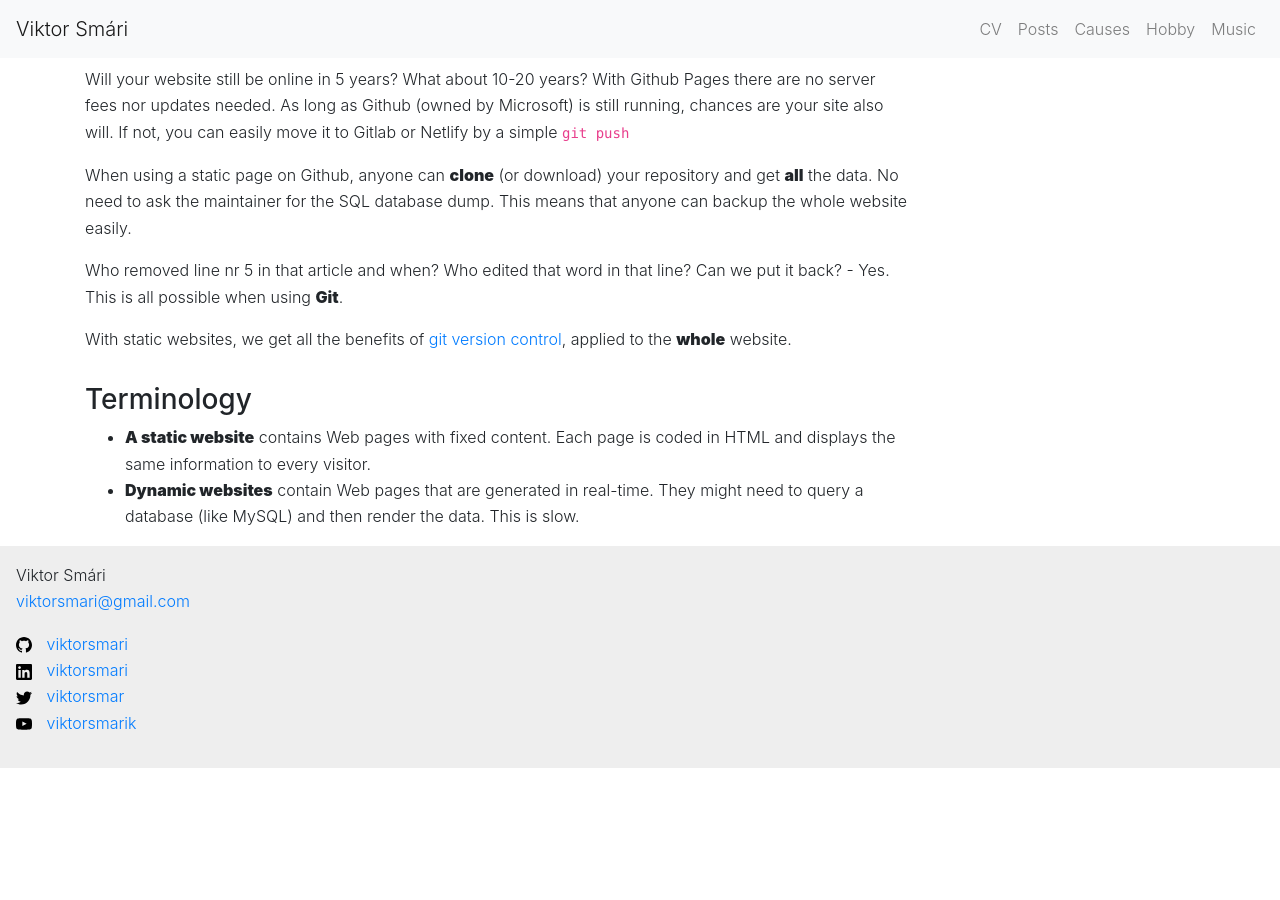
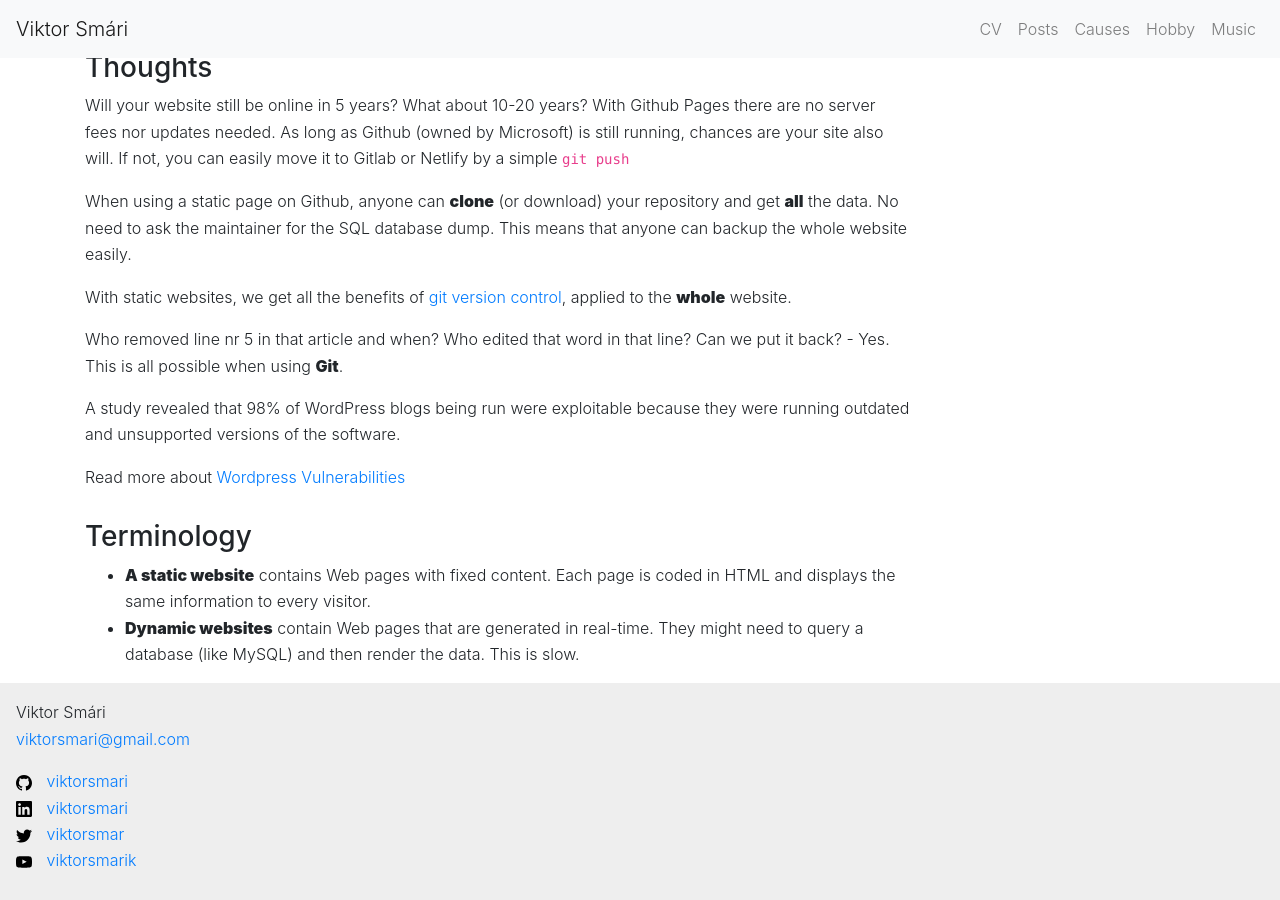
Before and after one commit to viktorsmari/viktorsmari.github.io, a Jekyll site: the page built from _posts/2019-07-14-github-pages-vs-wordpress.md, in a window 1280 px wide and 900 px high, scrolled down 2271 px. Built offline with Jekyll 4.4.1, drawn with Linux system fonts in a browser that asks for light colours; comment, search, counter and statistics services are not loaded; before the commit the page ends 3039 px from its top, so only the background shows below that; some of the changed text lies outside the part shown.

Commit message:
Add Wordpress vuln link

```diff
--- a/_posts/2019-07-14-github-pages-vs-wordpress.md
+++ b/_posts/2019-07-14-github-pages-vs-wordpress.md
@@ -83,9 +83,13 @@
 When using a static page on Github, anyone can **clone** (or download) your repository and get **all** the data. No need to ask the maintainer for the SQL database dump.
 This means that anyone can backup the whole website easily.
 
+With static websites, we get all the benefits of [git version control](https://en.wikipedia.org/wiki/Git), applied to the **whole** website.
+
 Who removed line nr 5 in that article and when? Who edited that word in that line? Can we put it back? - Yes. This is all possible when using **Git**.
 
-With static websites, we get all the benefits of [git version control](https://en.wikipedia.org/wiki/Git), applied to the **whole** website.
+A study revealed that 98% of WordPress blogs being run were exploitable because they were running outdated and unsupported versions of the software.
+
+Read more about [Wordpress Vulnerabilities](https://en.wikipedia.org/wiki/WordPress#Vulnerabilities)
 
 
 ### Terminology
```
Also changed, not shown: other parts of _posts/2019-07-14-github-pages-vs-wordpress.md (+1 -1 lines).
